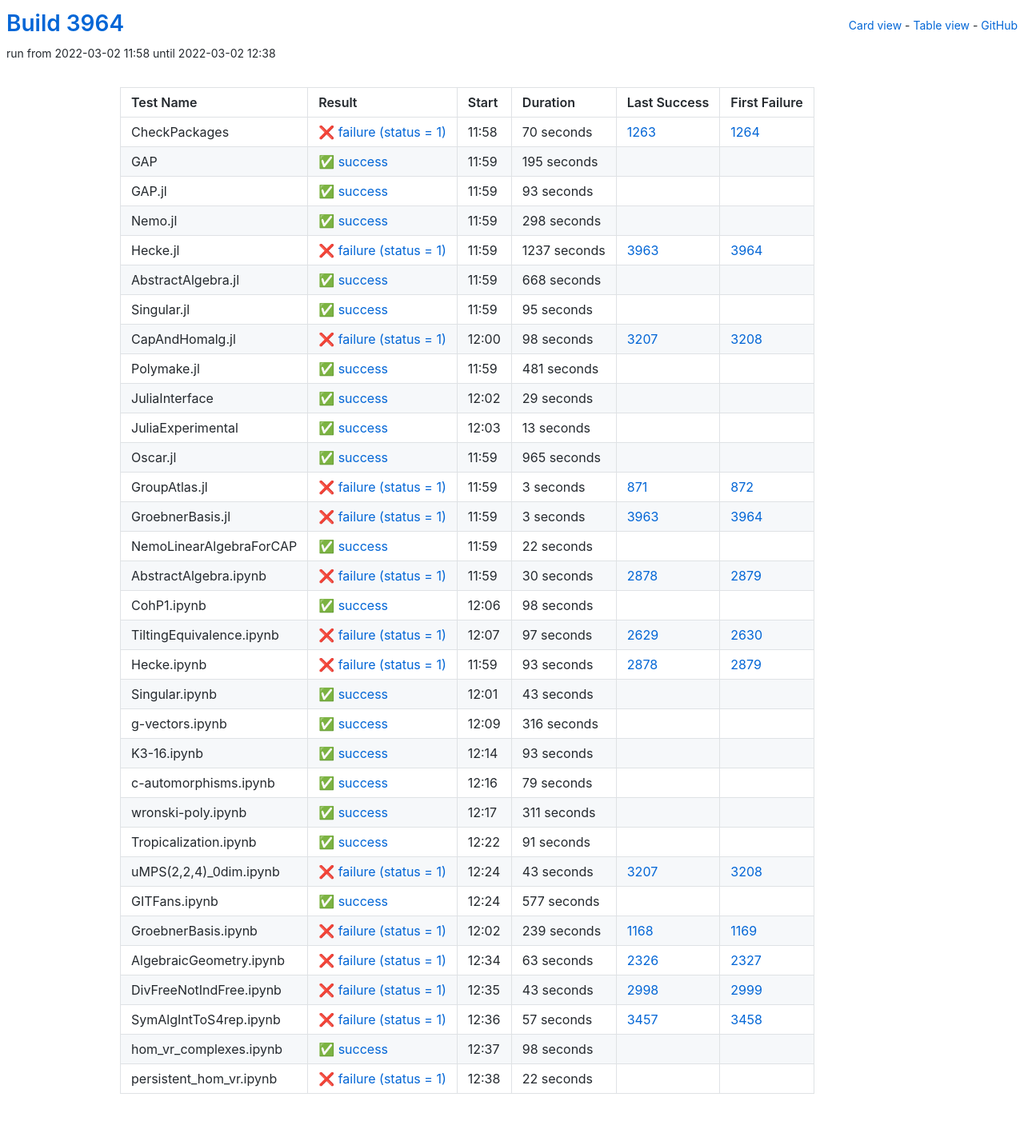
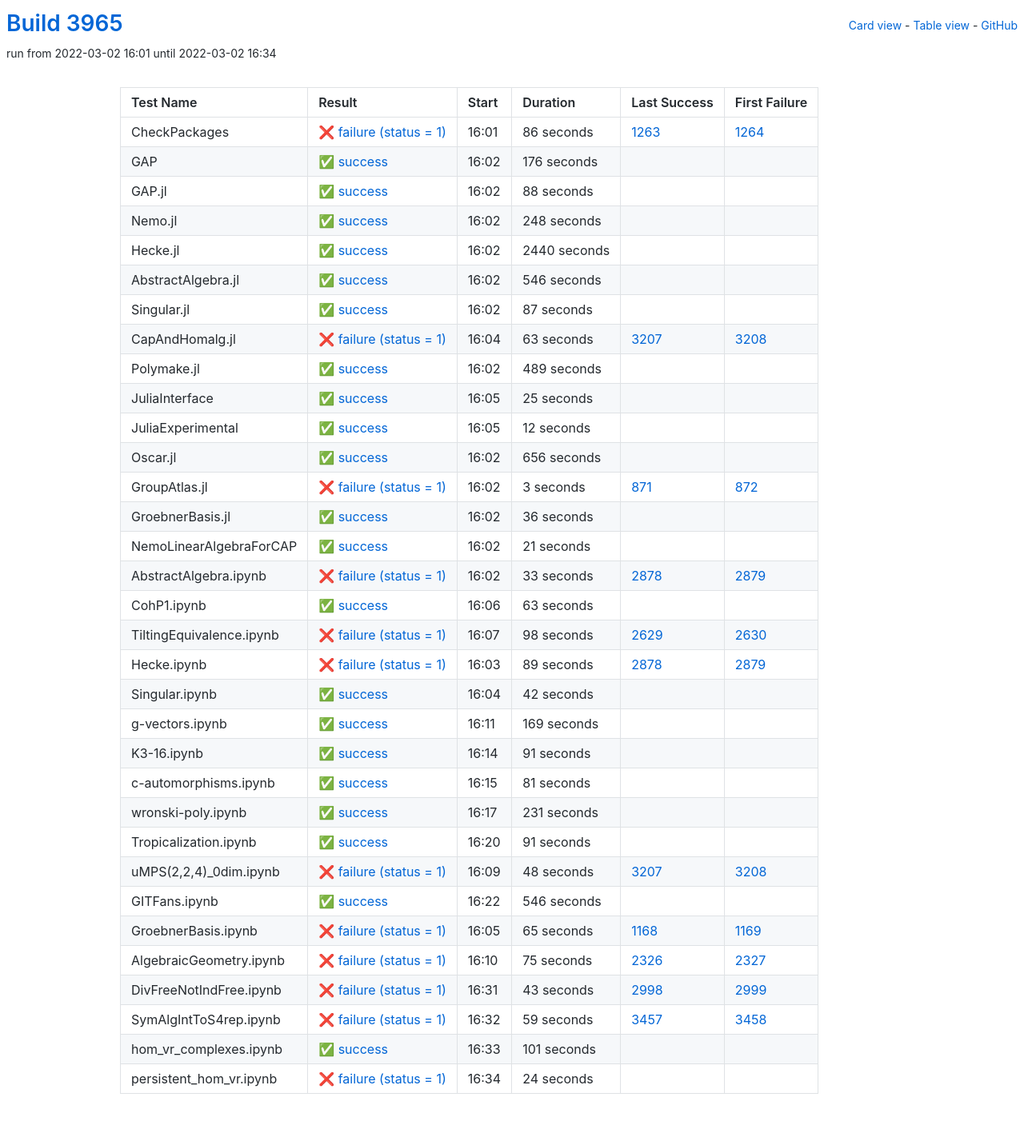
Before and after one commit to oscar-system/oscar-ci-status-stable, a Jekyll site: the page built from table.html, in a window 1280 px wide. Shown: the whole page at 80% size. Built offline with Jekyll 4.4.1, drawn with Linux system fonts in a browser that asks for light colours.

Commit message:
Build #3965

```diff
--- a/_data/ci.yml
+++ b/_data/ci.yml
@@ -1,6 +1,6 @@
 ---
-build: 3964
-build_url: https://oscarci.mathematik.uni-kl.de/job/oscar-stable/3964/
+build: 3965
+build_url: https://oscarci.mathematik.uni-kl.de/job/oscar-stable/3965/
 job: oscar-stable
 organization: oscar-system
 repo: oscar-ci-status-stable
@@ -8,152 +8,152 @@ repourl: https://github.com/oscar-system/oscar-ci-status-stable
 tests:
 - name: CheckPackages
   id: checkpackages
-  log: https://oscarci.mathematik.uni-kl.de/job/oscar-stable/3964/artifact/logs/build-3964/CheckPackages.log
-  start: 2022-03-02 11:58
+  log: https://oscarci.mathematik.uni-kl.de/job/oscar-stable/3965/artifact/logs/build-3965/CheckPackages.log
+  start: 2022-03-02 16:01
   success: false
   exitcode: 1
   status: failure
-  duration: 70
+  duration: 86
   last_success: 1263
   last_success_url: https://oscarci.mathematik.uni-kl.de/job/oscar-stable/1263/
   first_failure: 1264
   first_failure_url: https://oscarci.mathematik.uni-kl.de/job/oscar-stable/1264/
 - name: GAP
   id: gap
-  log: https://oscarci.mathematik.uni-kl.de/job/oscar-stable/3964/artifact/logs/build-3964/GAP.log
-  start: 2022-03-02 11:59
+  log: https://oscarci.mathematik.uni-kl.de/job/oscar-stable/3965/artifact/logs/build-3965/GAP.log
+  start: 2022-03-02 16:02
   success: true
   exitcode: 0
   status: success
-  duration: 195
+  duration: 176
   last_success: false
   last_success_url:
   first_failure: false
   first_failure_url:
 - name: GAP.jl
   id: gap-jl
-  log: https://oscarci.mathematik.uni-kl.de/job/oscar-stable/3964/artifact/logs/build-3964/GAP.jl.log
-  start: 2022-03-02 11:59
+  log: https://oscarci.mathematik.uni-kl.de/job/oscar-stable/3965/artifact/logs/build-3965/GAP.jl.log
+  start: 2022-03-02 16:02
   success: true
   exitcode: 0
   status: success
-  duration: 93
+  duration: 88
   last_success: false
   last_success_url:
   first_failure: false
   first_failure_url:
 - name: Nemo.jl
   id: nemo-jl
-  log: https://oscarci.mathematik.uni-kl.de/job/oscar-stable/3964/artifact/logs/build-3964/Nemo.jl.log
-  start: 2022-03-02 11:59
+  log: https://oscarci.mathematik.uni-kl.de/job/oscar-stable/3965/artifact/logs/build-3965/Nemo.jl.log
+  start: 2022-03-02 16:02
   success: true
   exitcode: 0
   status: success
-  duration: 298
+  duration: 248
   last_success: false
   last_success_url:
   first_failure: false
   first_failure_url:
 - name: Hecke.jl
   id: hecke-jl
-  log: https://oscarci.mathematik.uni-kl.de/job/oscar-stable/3964/artifact/logs/build-3964/Hecke.jl.log
-  start: 2022-03-02 11:59
-  success: false
-  exitcode: 1
-  status: failure
-  duration: 1237
-  last_success: 3963
-  last_success_url: https://oscarci.mathematik.uni-kl.de/job/oscar-stable/3963/
-  first_failure: 3964
-  first_failure_url: https://oscarci.mathematik.uni-kl.de/job/oscar-stable/3964/
-- name: AbstractAlgebra.jl
-  id: abstractalgebra-jl
-  log: https://oscarci.mathematik.uni-kl.de/job/oscar-stable/3964/artifact/logs/build-3964/AbstractAlgebra.jl.log
-  start: 2022-03-02 11:59
+  log: https://oscarci.mathematik.uni-kl.de/job/oscar-stable/3965/artifact/logs/build-3965/Hecke.jl.log
+  start: 2022-03-02 16:02
   success: true
   exitcode: 0
   status: success
-  duration: 668
+  duration: 2440
+  last_success: false
+  last_success_url:
+  first_failure: false
+  first_failure_url:
+- name: AbstractAlgebra.jl
+  id: abstractalgebra-jl
+  log: https://oscarci.mathematik.uni-kl.de/job/oscar-stable/3965/artifact/logs/build-3965/AbstractAlgebra.jl.log
+  start: 2022-03-02 16:02
+  success: true
+  exitcode: 0
+  status: success
+  duration: 546
   last_success: false
   last_success_url:
   first_failure: false
   first_failure_url:
 - name: Singular.jl
   id: singular-jl
-  log: https://oscarci.mathematik.uni-kl.de/job/oscar-stable/3964/artifact/logs/build-3964/Singular.jl.log
-  start: 2022-03-02 11:59
+  log: https://oscarci.mathematik.uni-kl.de/job/oscar-stable/3965/artifact/logs/build-3965/Singular.jl.log
+  start: 2022-03-02 16:02
   success: true
   exitcode: 0
   status: success
-  duration: 95
+  duration: 87
   last_success: false
   last_success_url:
   first_failure: false
   first_failure_url:
 - name: CapAndHomalg.jl
   id: capandhomalg-jl
-  log: https://oscarci.mathematik.uni-kl.de/job/oscar-stable/3964/artifact/logs/build-3964/CapAndHomalg.jl.log
-  start: 2022-03-02 12:00
+  log: https://oscarci.mathematik.uni-kl.de/job/oscar-stable/3965/artifact/logs/build-3965/CapAndHomalg.jl.log
+  start: 2022-03-02 16:04
   success: false
   exitcode: 1
   status: failure
-  duration: 98
+  duration: 63
   last_success: 3207
   last_success_url: https://oscarci.mathematik.uni-kl.de/job/oscar-stable/3207/
   first_failure: 3208
   first_failure_url: https://oscarci.mathematik.uni-kl.de/job/oscar-stable/3208/
 - name: Polymake.jl
   id: polymake-jl
-  log: https://oscarci.mathematik.uni-kl.de/job/oscar-stable/3964/artifact/logs/build-3964/Polymake.jl.log
-  start: 2022-03-02 11:59
+  log: https://oscarci.mathematik.uni-kl.de/job/oscar-stable/3965/artifact/logs/build-3965/Polymake.jl.log
+  start: 2022-03-02 16:02
   success: true
   exitcode: 0
   status: success
-  duration: 481
+  duration: 489
   last_success: false
   last_success_url:
   first_failure: false
   first_failure_url:
 - name: JuliaInterface
   id: juliainterface
-  log: https://oscarci.mathematik.uni-kl.de/job/oscar-stable/3964/artifact/logs/build-3964/JuliaInterface.log
-  start: 2022-03-02 12:02
+  log: https://oscarci.mathematik.uni-kl.de/job/oscar-stable/3965/artifact/logs/build-3965/JuliaInterface.log
+  start: 2022-03-02 16:05
   success: true
   exitcode: 0
   status: success
-  duration: 29
+  duration: 25
   last_success: false
   last_success_url:
   first_failure: false
   first_failure_url:
 - name: JuliaExperimental
   id: juliaexperimental
-  log: https://oscarci.mathematik.uni-kl.de/job/oscar-stable/3964/artifact/logs/build-3964/JuliaExperimental.log
-  start: 2022-03-02 12:03
+  log: https://oscarci.mathematik.uni-kl.de/job/oscar-stable/3965/artifact/logs/build-3965/JuliaExperimental.log
+  start: 2022-03-02 16:05
   success: true
   exitcode: 0
   status: success
-  duration: 13
+  duration: 12
   last_success: false
   last_success_url:
   first_failure: false
   first_failure_url:
 - name: Oscar.jl
   id: oscar-jl
-  log: https://oscarci.mathematik.uni-kl.de/job/oscar-stable/3964/artifact/logs/build-3964/Oscar.jl.log
-  start: 2022-03-02 11:59
+  log: https://oscarci.mathematik.uni-kl.de/job/oscar-stable/3965/artifact/logs/build-3965/Oscar.jl.log
+  start: 2022-03-02 16:02
   success: true
   exitcode: 0
   status: success
-  duration: 965
+  duration: 656
   last_success: false
   last_success_url:
   first_failure: false
   first_failure_url:
 - name: GroupAtlas.jl
   id: groupatlas-jl
-  log: https://oscarci.mathematik.uni-kl.de/job/oscar-stable/3964/artifact/logs/build-3964/GroupAtlas.jl.log
-  start: 2022-03-02 11:59
+  log: https://oscarci.mathematik.uni-kl.de/job/oscar-stable/3965/artifact/logs/build-3965/GroupAtlas.jl.log
+  start: 2022-03-02 16:02
   success: false
   exitcode: 1
   status: failure
@@ -164,140 +164,140 @@ tests:
   first_failure_url: https://oscarci.mathematik.uni-kl.de/job/oscar-stable/872/
 - name: GroebnerBasis.jl
   id: groebnerbasis-jl
-  log: https://oscarci.mathematik.uni-kl.de/job/oscar-stable/3964/artifact/logs/build-3964/GroebnerBasis.jl.log
-  start: 2022-03-02 11:59
-  success: false
-  exitcode: 1
-  status: failure
-  duration: 3
-  last_success: 3963
-  last_success_url: https://oscarci.mathematik.uni-kl.de/job/oscar-stable/3963/
-  first_failure: 3964
-  first_failure_url: https://oscarci.mathematik.uni-kl.de/job/oscar-stable/3964/
-- name: NemoLinearAlgebraForCAP
-  id: nemolinearalgebraforcap
-  log: https://oscarci.mathematik.uni-kl.de/job/oscar-stable/3964/artifact/logs/build-3964/NemoLinearAlgebraForCAP.log
-  start: 2022-03-02 11:59
+  log: https://oscarci.mathematik.uni-kl.de/job/oscar-stable/3965/artifact/logs/build-3965/GroebnerBasis.jl.log
+  start: 2022-03-02 16:02
   success: true
   exitcode: 0
   status: success
-  duration: 22
+  duration: 36
+  last_success: false
+  last_success_url:
+  first_failure: false
+  first_failure_url:
+- name: NemoLinearAlgebraForCAP
+  id: nemolinearalgebraforcap
+  log: https://oscarci.mathematik.uni-kl.de/job/oscar-stable/3965/artifact/logs/build-3965/NemoLinearAlgebraForCAP.log
+  start: 2022-03-02 16:02
+  success: true
+  exitcode: 0
+  status: success
+  duration: 21
   last_success: false
   last_success_url:
   first_failure: false
   first_failure_url:
 - name: AbstractAlgebra.ipynb
   id: abstractalgebra-ipynb
-  log: https://oscarci.mathematik.uni-kl.de/job/oscar-stable/3964/artifact/logs/build-3964/AbstractAlgebra.ipynb.log
-  start: 2022-03-02 11:59
+  log: https://oscarci.mathematik.uni-kl.de/job/oscar-stable/3965/artifact/logs/build-3965/AbstractAlgebra.ipynb.log
+  start: 2022-03-02 16:02
   success: false
   exitcode: 1
   status: failure
-  duration: 30
+  duration: 33
   last_success: 2878
   last_success_url: https://oscarci.mathematik.uni-kl.de/job/oscar-stable/2878/
   first_failure: 2879
   first_failure_url: https://oscarci.mathematik.uni-kl.de/job/oscar-stable/2879/
 - name: CohP1.ipynb
   id: cohp1-ipynb
-  log: https://oscarci.mathematik.uni-kl.de/job/oscar-stable/3964/artifact/logs/build-3964/CohP1.ipynb.log
-  start: 2022-03-02 12:06
+  log: https://oscarci.mathematik.uni-kl.de/job/oscar-stable/3965/artifact/logs/build-3965/CohP1.ipynb.log
+  start: 2022-03-02 16:06
   success: true
   exitcode: 0
   status: success
-  duration: 98
+  duration: 63
   last_success: false
   last_success_url:
   first_failure: false
   first_failure_url:
 - name: TiltingEquivalence.ipynb
   id: tiltingequivalence-ipynb
-  log: https://oscarci.mathematik.uni-kl.de/job/oscar-stable/3964/artifact/logs/build-3964/TiltingEquivalence.ipynb.log
-  start: 2022-03-02 12:07
+  log: https://oscarci.mathematik.uni-kl.de/job/oscar-stable/3965/artifact/logs/build-3965/TiltingEquivalence.ipynb.log
+  start: 2022-03-02 16:07
   success: false
   exitcode: 1
   status: failure
-  duration: 97
+  duration: 98
   last_success: 2629
   last_success_url: https://oscarci.mathematik.uni-kl.de/job/oscar-stable/2629/
   first_failure: 2630
   first_failure_url: https://oscarci.mathematik.uni-kl.de/job/oscar-stable/2630/
 - name: Hecke.ipynb
   id: hecke-ipynb
-  log: https://oscarci.mathematik.uni-kl.de/job/oscar-stable/3964/artifact/logs/build-3964/Hecke.ipynb.log
-  start: 2022-03-02 11:59
+  log: https://oscarci.mathematik.uni-kl.de/job/oscar-stable/3965/artifact/logs/build-3965/Hecke.ipynb.log
+  start: 2022-03-02 16:03
   success: false
   exitcode: 1
   status: failure
-  duration: 93
+  duration: 89
   last_success: 2878
   last_success_url: https://oscarci.mathematik.uni-kl.de/job/oscar-stable/2878/
   first_failure: 2879
   first_failure_url: https://oscarci.mathematik.uni-kl.de/job/oscar-stable/2879/
 - name: Singular.ipynb
   id: singular-ipynb
-  log: https://oscarci.mathematik.uni-kl.de/job/oscar-stable/3964/artifact/logs/build-3964/Singular.ipynb.log
-  start: 2022-03-02 12:01
+  log: https://oscarci.mathematik.uni-kl.de/job/oscar-stable/3965/artifact/logs/build-3965/Singular.ipynb.log
+  start: 2022-03-02 16:04
   success: true
   exitcode: 0
   status: success
-  duration: 43
+  duration: 42
   last_success: false
   last_success_url:
   first_failure: false
   first_failure_url:
 - name: g-vectors.ipynb
   id: g-vectors-ipynb
-  log: https://oscarci.mathematik.uni-kl.de/job/oscar-stable/3964/artifact/logs/build-3964/g-vectors.ipynb.log
-  start: 2022-03-02 12:09
+  log: https://oscarci.mathematik.uni-kl.de/job/oscar-stable/3965/artifact/logs/build-3965/g-vectors.ipynb.log
+  start: 2022-03-02 16:11
   success: true
   exitcode: 0
   status: success
-  duration: 316
+  duration: 169
   last_success: false
   last_success_url:
   first_failure: false
   first_failure_url:
 - name: K3-16.ipynb
   id: k3-16-ipynb
-  log: https://oscarci.mathematik.uni-kl.de/job/oscar-stable/3964/artifact/logs/build-3964/K3-16.ipynb.log
-  start: 2022-03-02 12:14
+  log: https://oscarci.mathematik.uni-kl.de/job/oscar-stable/3965/artifact/logs/build-3965/K3-16.ipynb.log
+  start: 2022-03-02 16:14
   success: true
   exitcode: 0
   status: success
-  duration: 93
+  duration: 91
   last_success: false
   last_success_url:
   first_failure: false
   first_failure_url:
 - name: c-automorphisms.ipynb
   id: c-automorphisms-ipynb
-  log: https://oscarci.mathematik.uni-kl.de/job/oscar-stable/3964/artifact/logs/build-3964/c-automorphisms.ipynb.log
-  start: 2022-03-02 12:16
+  log: https://oscarci.mathematik.uni-kl.de/job/oscar-stable/3965/artifact/logs/build-3965/c-automorphisms.ipynb.log
+  start: 2022-03-02 16:15
   success: true
   exitcode: 0
   status: success
-  duration: 79
+  duration: 81
   last_success: false
   last_success_url:
   first_failure: false
   first_failure_url:
 - name: wronski-poly.ipynb
   id: wronski-poly-ipynb
-  log: https://oscarci.mathematik.uni-kl.de/job/oscar-stable/3964/artifact/logs/build-3964/wronski-poly.ipynb.log
-  start: 2022-03-02 12:17
+  log: https://oscarci.mathematik.uni-kl.de/job/oscar-stable/3965/artifact/logs/build-3965/wronski-poly.ipynb.log
+  start: 2022-03-02 16:17
   success: true
   exitcode: 0
   status: success
-  duration: 311
+  duration: 231
   last_success: false
   last_success_url:
   first_failure: false
   first_failure_url:
 - name: Tropicalization.ipynb
   id: tropicalization-ipynb
-  log: https://oscarci.mathematik.uni-kl.de/job/oscar-stable/3964/artifact/logs/build-3964/Tropicalization.ipynb.log
-  start: 2022-03-02 12:22
+  log: https://oscarci.mathematik.uni-kl.de/job/oscar-stable/3965/artifact/logs/build-3965/Tropicalization.ipynb.log
+  start: 2022-03-02 16:20
   success: true
   exitcode: 0
   status: success
@@ -308,56 +308,56 @@ tests:
   first_failure_url:
 - name: uMPS(2,2,4)_0dim.ipynb
   id: umps-2-2-4-0dim-ipynb
-  log: https://oscarci.mathematik.uni-kl.de/job/oscar-stable/3964/artifact/logs/build-3964/uMPS-2-2-4-_0dim.ipynb.log
-  start: 2022-03-02 12:24
+  log: https://oscarci.mathematik.uni-kl.de/job/oscar-stable/3965/artifact/logs/build-3965/uMPS-2-2-4-_0dim.ipynb.log
+  start: 2022-03-02 16:09
   success: false
   exitcode: 1
   status: failure
-  duration: 43
+  duration: 48
   last_success: 3207
   last_success_url: https://oscarci.mathematik.uni-kl.de/job/oscar-stable/3207/
   first_failure: 3208
   first_failure_url: https://oscarci.mathematik.uni-kl.de/job/oscar-stable/3208/
 - name: GITFans.ipynb
   id: gitfans-ipynb
-  log: https://oscarci.mathematik.uni-kl.de/job/oscar-stable/3964/artifact/logs/build-3964/GITFans.ipynb.log
-  start: 2022-03-02 12:24
+  log: https://oscarci.mathematik.uni-kl.de/job/oscar-stable/3965/artifact/logs/build-3965/GITFans.ipynb.log
+  start: 2022-03-02 16:22
   success: true
   exitcode: 0
   status: success
-  duration: 577
+  duration: 546
   last_success: false
   last_success_url:
   first_failure: false
   first_failure_url:
 - name: GroebnerBasis.ipynb
   id: groebnerbasis-ipynb
-  log: https://oscarci.mathematik.uni-kl.de/job/oscar-stable/3964/artifact/logs/build-3964/GroebnerBasis.ipynb.log
-  start: 2022-03-02 12:02
+  log: https://oscarci.mathematik.uni-kl.de/job/oscar-stable/3965/artifact/logs/build-3965/GroebnerBasis.ipynb.log
+  start: 2022-03-02 16:05
   success: false
   exitcode: 1
   status: failure
-  duration: 239
+  duration: 65
   last_success: 1168
   last_success_url: https://oscarci.mathematik.uni-kl.de/job/oscar-stable/1168/
   first_failure: 1169
   first_failure_url: https://oscarci.mathematik.uni-kl.de/job/oscar-stable/1169/
 - name: AlgebraicGeometry.ipynb
   id: algebraicgeometry-ipynb
-  log: https://oscarci.mathematik.uni-kl.de/job/oscar-stable/3964/artifact/logs/build-3964/AlgebraicGeometry.ipynb.log
-  start: 2022-03-02 12:34
+  log: https://oscarci.mathematik.uni-kl.de/job/oscar-stable/3965/artifact/logs/build-3965/AlgebraicGeometry.ipynb.log
+  start: 2022-03-02 16:10
   success: false
   exitcode: 1
   status: failure
-  duration: 63
+  duration: 75
   last_success: 2326
   last_success_url: https://oscarci.mathematik.uni-kl.de/job/oscar-stable/2326/
   first_failure: 2327
   first_failure_url: https://oscarci.mathematik.uni-kl.de/job/oscar-stable/2327/
 - name: DivFreeNotIndFree.ipynb
   id: divfreenotindfree-ipynb
-  log: https://oscarci.mathematik.uni-kl.de/job/oscar-stable/3964/artifact/logs/build-3964/DivFreeNotIndFree.ipynb.log
-  start: 2022-03-02 12:35
+  log: https://oscarci.mathematik.uni-kl.de/job/oscar-stable/3965/artifact/logs/build-3965/DivFreeNotIndFree.ipynb.log
+  start: 2022-03-02 16:31
   success: false
   exitcode: 1
   status: failure
@@ -368,36 +368,36 @@ tests:
   first_failure_url: https://oscarci.mathematik.uni-kl.de/job/oscar-stable/2999/
 - name: SymAlgIntToS4rep.ipynb
   id: symalginttos4rep-ipynb
-  log: https://oscarci.mathematik.uni-kl.de/job/oscar-stable/3964/artifact/logs/build-3964/SymAlgIntToS4rep.ipynb.log
-  start: 2022-03-02 12:36
+  log: https://oscarci.mathematik.uni-kl.de/job/oscar-stable/3965/artifact/logs/build-3965/SymAlgIntToS4rep.ipynb.log
+  start: 2022-03-02 16:32
   success: false
   exitcode: 1
   status: failure
-  duration: 57
+  duration: 59
   last_success: 3457
   last_success_url: https://oscarci.mathematik.uni-kl.de/job/oscar-stable/3457/
   first_failure: 3458
   first_failure_url: https://oscarci.mathematik.uni-kl.de/job/oscar-stable/3458/
 - name: hom_vr_complexes.ipynb
   id: hom-vr-complexes-ipynb
-  log: https://oscarci.mathematik.uni-kl.de/job/oscar-stable/3964/artifact/logs/build-3964/hom_vr_complexes.ipynb.log
-  start: 2022-03-02 12:37
+  log: https://oscarci.mathematik.uni-kl.de/job/oscar-stable/3965/artifact/logs/build-3965/hom_vr_complexes.ipynb.log
+  start: 2022-03-02 16:33
   success: true
   exitcode: 0
   status: success
-  duration: 98
+  duration: 101
   last_success: false
   last_success_url:
   first_failure: false
   first_failure_url:
 - name: persistent_hom_vr.ipynb
   id: persistent-hom-vr-ipynb
-  log: https://oscarci.mathematik.uni-kl.de/job/oscar-stable/3964/artifact/logs/build-3964/persistent_hom_vr.ipynb.log
-  start: 2022-03-02 12:38
+  log: https://oscarci.mathematik.uni-kl.de/job/oscar-stable/3965/artifact/logs/build-3965/persistent_hom_vr.ipynb.log
+  start: 2022-03-02 16:34
   success: false
   exitcode: 1
   status: failure
-  duration: 22
+  duration: 24
   last_success: false
   last_success_url:
   first_failure: false
```
Also changed, not shown: README.md.
